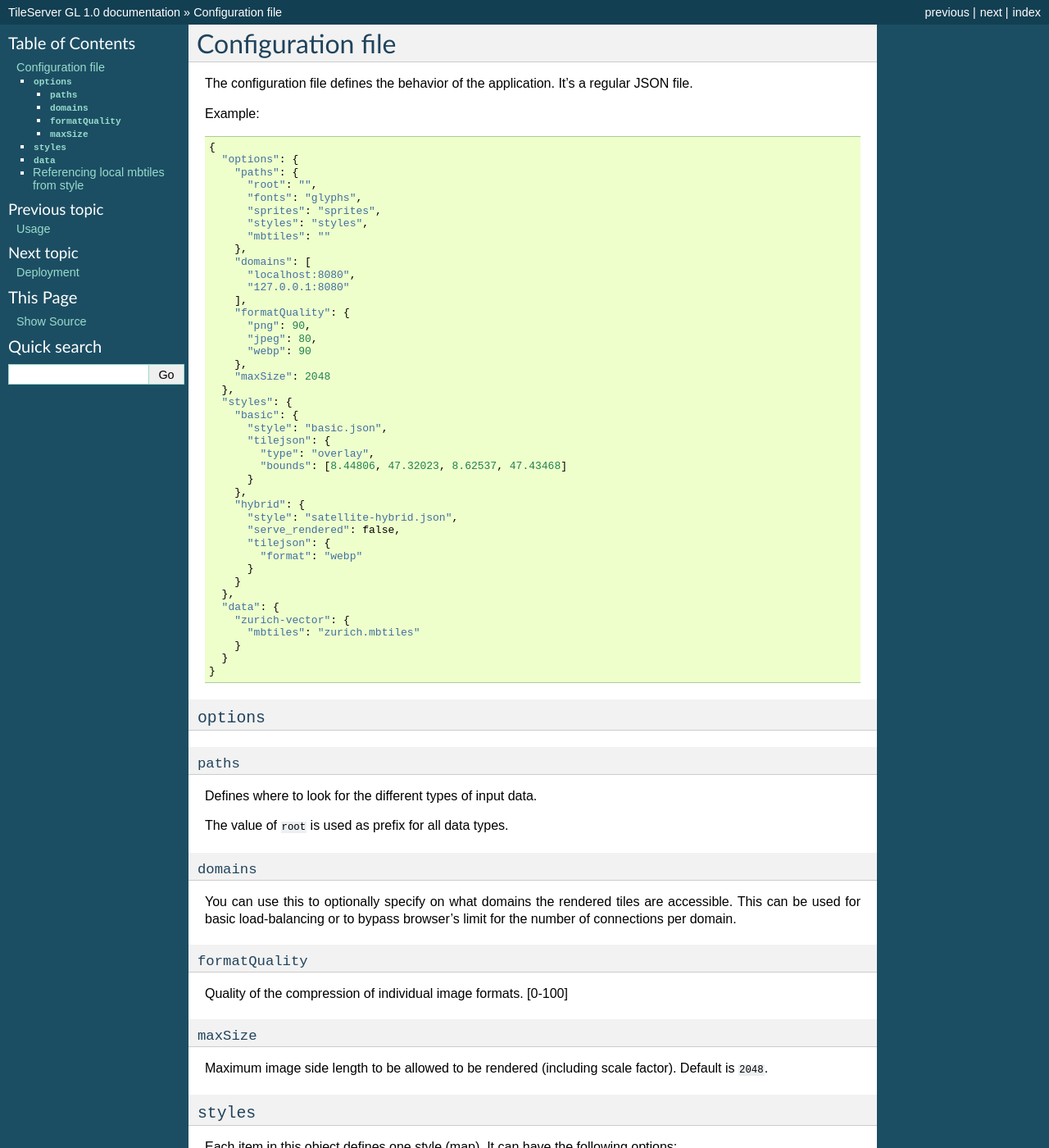
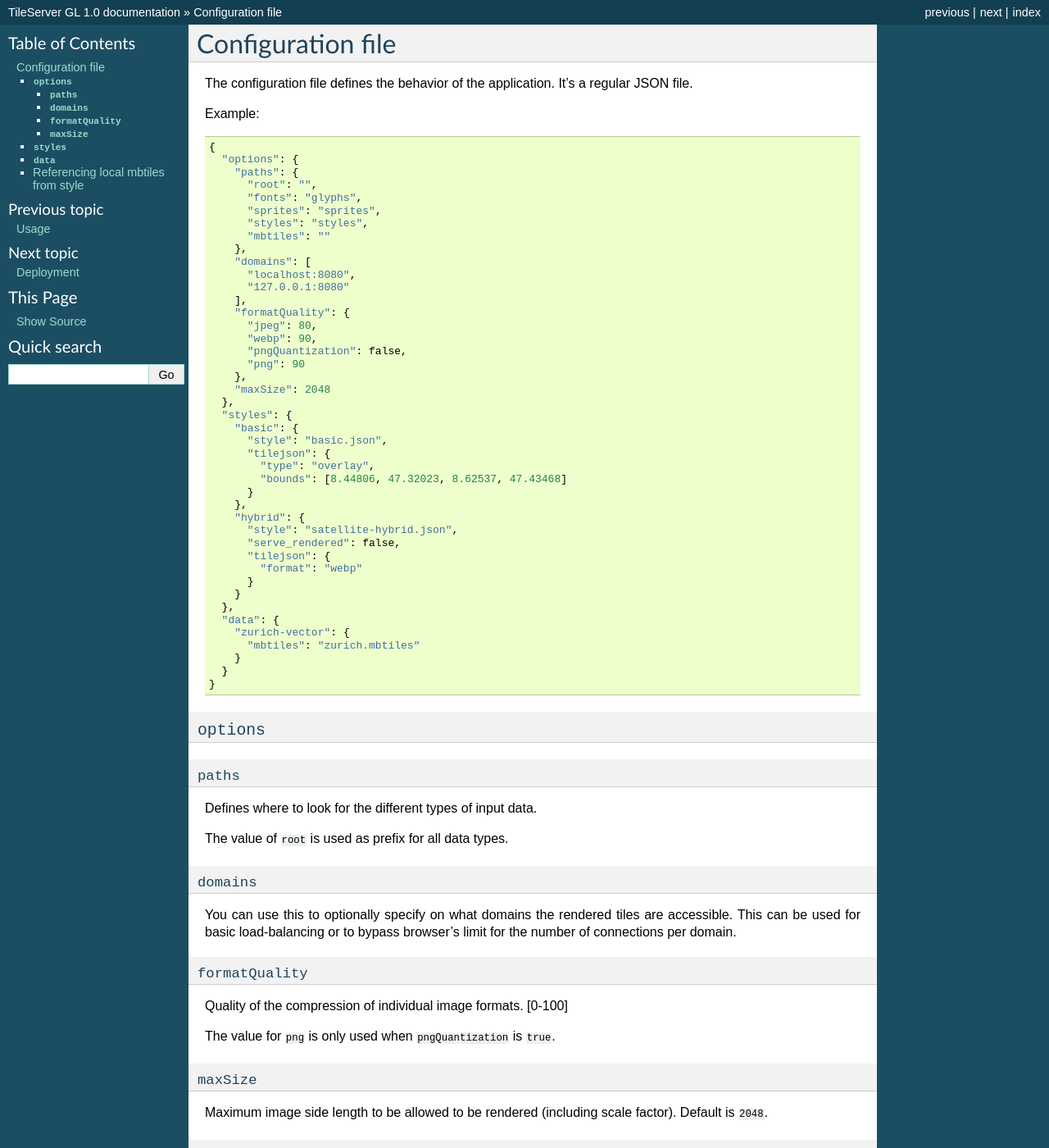
Before and after one commit to acalcutt/wifidb-tileserver-gl, a Sphinx documentation site: the page built from docs/config.rst, in a window 1280 px wide and 1400 px high. Shown: the whole window at 82% size. Built offline with Sphinx 7.4.7, drawn with Linux system fonts in a browser that asks for light colours.

Commit message:
Disable png quantization by default for now

```diff
--- a/docs/config.rst
+++ b/docs/config.rst
@@ -20,9 +20,10 @@ Example::
         "127.0.0.1:8080"
       ],
       "formatQuality": {
-        "png": 90,
         "jpeg": 80,
-        "webp": 90
+        "webp": 90,
+        "pngQuantization": false,
+        "png": 90
       },
       "maxSize": 2048
     },
@@ -70,6 +71,8 @@ You can use this to optionally specify on what domains the rendered tiles are ac
 
 Quality of the compression of individual image formats. [0-100]
 
+The value for ``png`` is only used when ``pngQuantization`` is ``true``.
+
 ``maxSize``
 -----------
 
```
Also changed, not shown: 1 other file.
